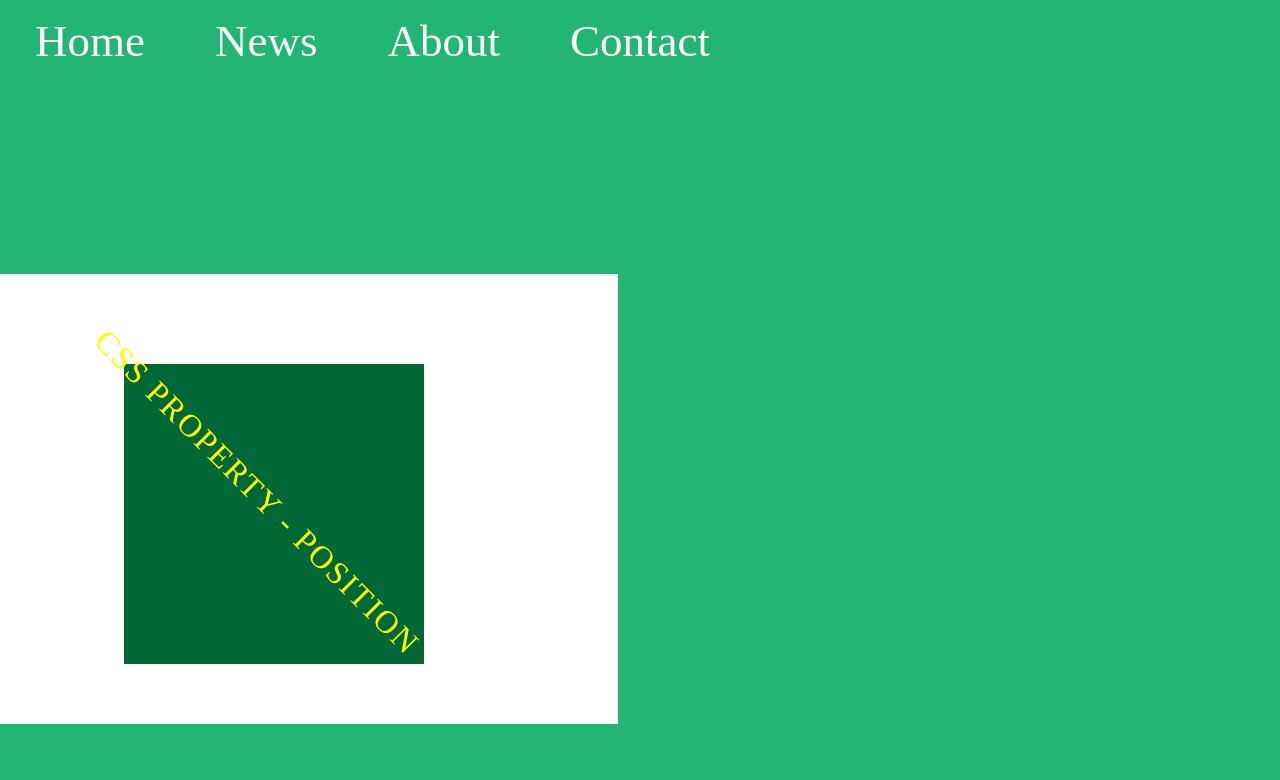
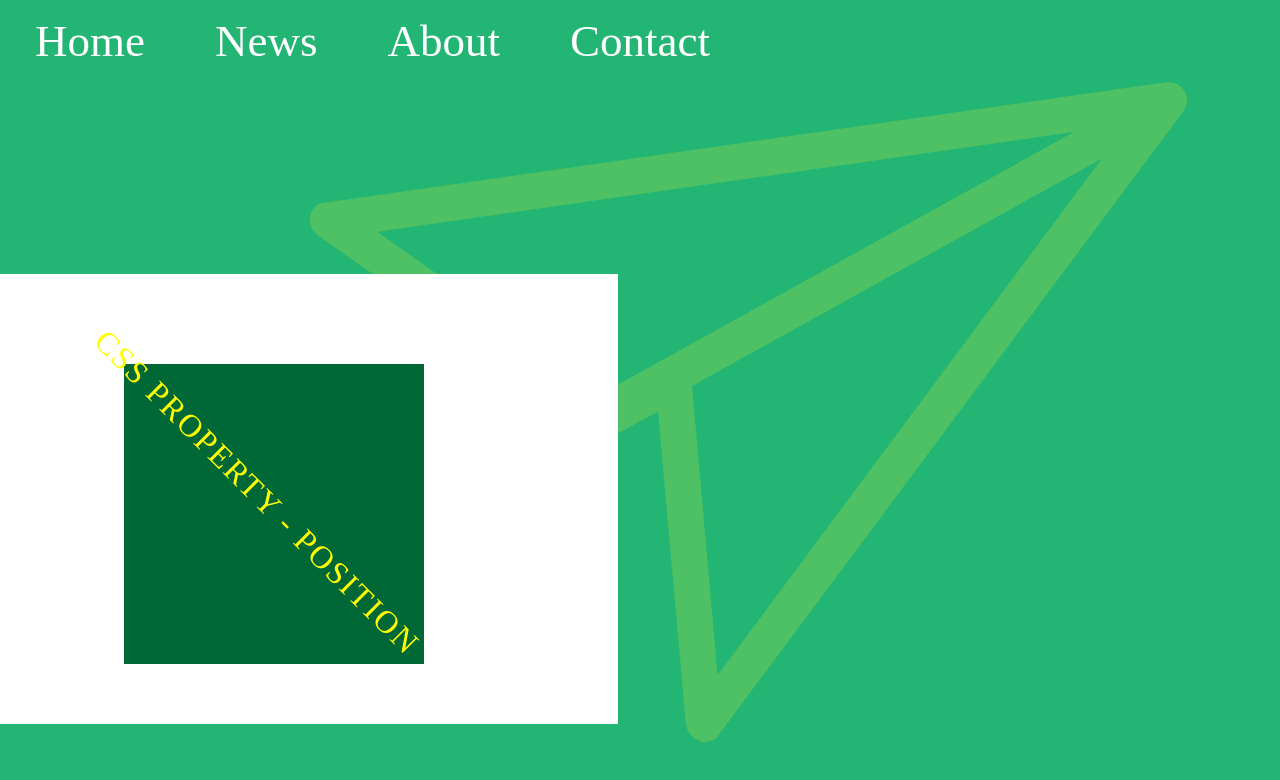
Before and after one commit to TeonaAn/position-task, a plain HTML site: page index.html in a window 1280 px wide. Drawn offline with Linux system fonts and the light colour scheme.

Commit message:
update background file path

```diff
--- a/style.css
+++ b/style.css
@@ -32,7 +32,7 @@ a{
     display: block;
 }
 .bacground-image {
-    background-image: url('images/SVG/Asset 1.svg');
+    background-image: url('Asset 1.svg');
     width: 970px;
     height: 660px;
     background-repeat: no-repeat;
```
